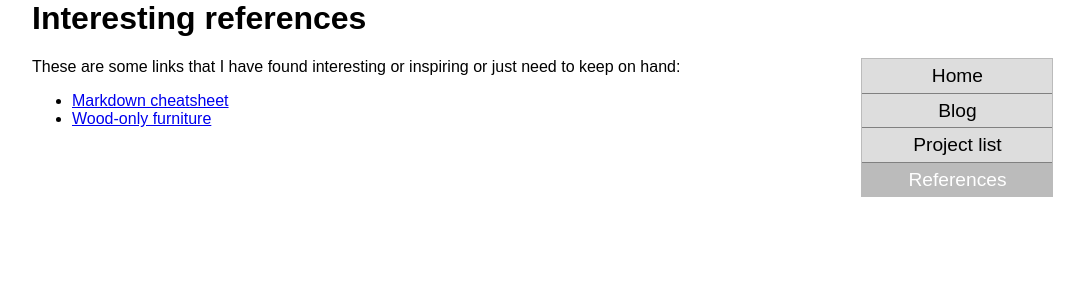
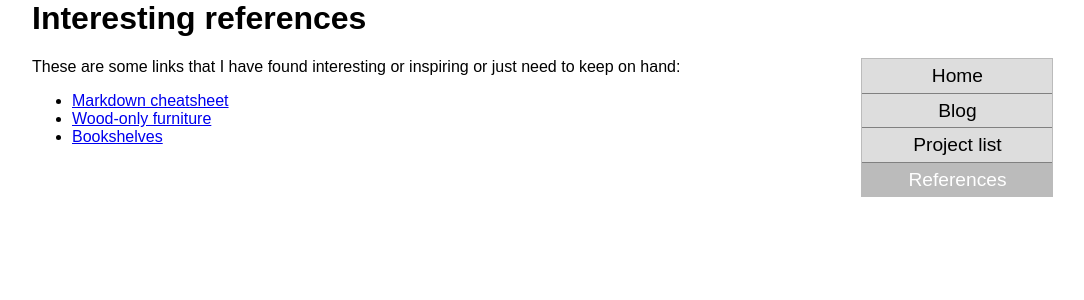
Before and after one commit to arfwilliamson/arfwilliamson.github.io, a Jekyll site: the page built from references.md, in a window 1280 px wide. Shown: the top 300 px of the page, without its empty margins (96-1180 px from the left). Built offline with Jekyll 4.4.1, drawn with Linux system fonts in a browser that asks for light colours.

Commit message:
Update references.md

```diff
--- a/references.md
+++ b/references.md
@@ -6,3 +6,4 @@ These are some links that I have found interesting or inspiring or just need to
 
 * [Markdown cheatsheet](https://github.com/adam-p/markdown-here/wiki/Markdown-Cheatsheet)
 * [Wood-only furniture](http://www.instructables.com/id/Woodworking-Making-wood-projects-without-using-na/?ALLSTEPS)
+* [Bookshelves](http://library.uniteddiversity.coop/Ecological_Building/Building_Bookshelves_to_Last.pdf)
```
